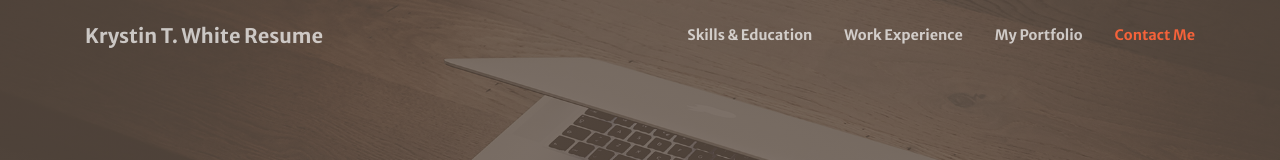
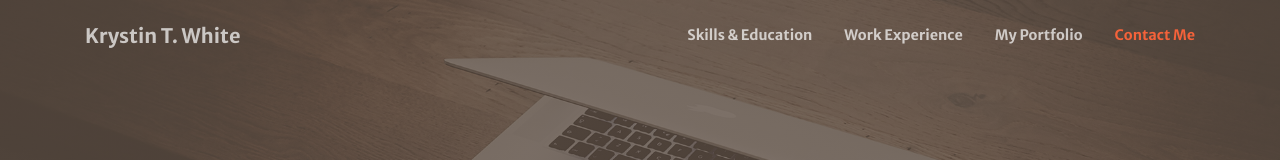
Before and after one commit to kwh1t3106/KW-Portfolio, a website with bundled scripts: page index.html in a window 1280 px wide. Shown: the top 160 px of the page. Built offline with nearby package versions, Linux system fonts and the light colour scheme.

Commit message:
Update index.html

```diff
--- a/index.html
+++ b/index.html
@@ -30,7 +30,7 @@
   <!-- Navigation -->
   <nav class="navbar navbar-expand-lg navbar-light fixed-top py-3" id="mainNav">
     <div class="container">
-      <a class="navbar-brand js-scroll-trigger" href="#page-top">Krystin T. White Resume</a>
+      <a class="navbar-brand js-scroll-trigger" href="#page-top">Krystin T. White</a>
       <button class="navbar-toggler navbar-toggler-right" type="button" data-toggle="collapse" data-target="#navbarResponsive" aria-controls="navbarResponsive" aria-expanded="false" aria-label="Toggle navigation">
         <span class="navbar-toggler-icon"></span>
       </button>
```
